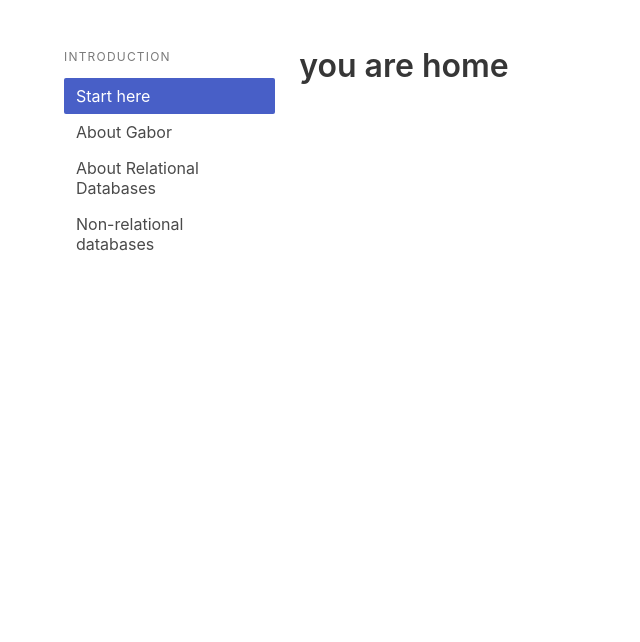
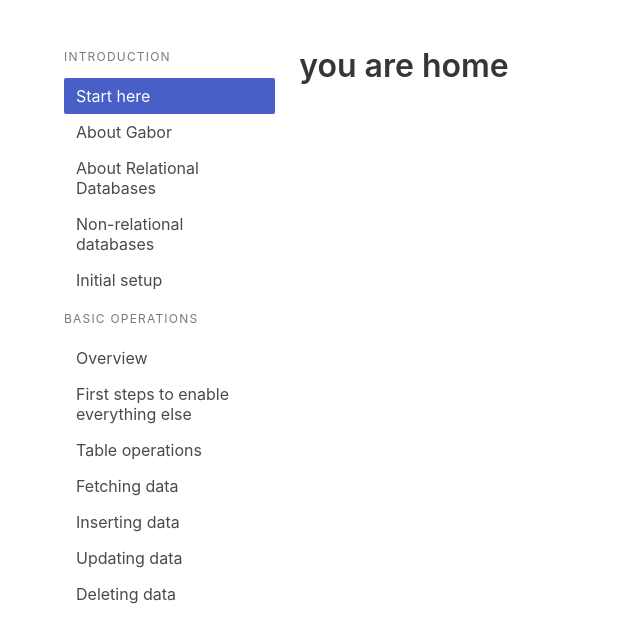
Before and after one commit to javorszky/jamstack-workshop-companion-static, a React (Vite) app: page / in a window 1280 px wide. Shown: the top 642 px of the page, without its empty margins (0-640 px from the left). Built offline with nearby package versions, Linux system fonts and the light colour scheme.

Commit message:
Style the nav to only open what's needed

```diff
--- a/src/Nav.jsx
+++ b/src/Nav.jsx
@@ -1,23 +1,40 @@
-import { Children } from "react";
 import {
     Link as ReactDomLink,
     useRouteMatch
 } from "react-router-dom";
+
+import './nav.css';
 
 function Link(props) {
     let match = useRouteMatch({
         path: props.to,
         exact: true,
     })
+
+    let open = useRouteMatch({
+        path: props.to,
+        exact: false,
+        strict: true,
+    })
+
+    function classes(m, o) {
+        let c = ''
+        if (m) {
+            c += 'is-active '
+        }
+        if (o) {
+            c += 'is-open'
+        }
+        return c.trim()
+    }
+
     return (
-        <ReactDomLink className={match ? 'is-active' : ''} to={props.to}>{props.children}</ReactDomLink>
+        <ReactDomLink className={classes(match, open)} to={props.to}>{props.children}</ReactDomLink>
     )
 }
 
 
 function Nav() {
-
-
     return (
         <>
             <p className="menu-label">Introduction</p>
@@ -34,6 +51,80 @@ function Nav() {
                 <li>
                     <Link to="/about-non-relational-databases">Non-relational databases</Link>
                 </li>
+                <li>
+                    <Link to="/initial-setup">Initial setup</Link>
+                </li>
+            </ul>
+            <p className="menu-label">Basic Operations</p>
+            <ul className="menu-list">
+                <li>
+                    <Link to="/basic">Overview</Link>
+                </li>
+                <li>
+                    <Link to="/basic/first">First steps to enable everything else</Link>
+                </li>
+                <li>
+                    <Link to="/basic/tables">Table operations</Link>
+                    <ul>
+                        <li>
+                            <Link to="/basic/tables/create">Create table</Link>
+                        </li>
+                        <li>
+                            <Link to="/basic/tables/drop">Drop table</Link>
+                        </li>
+                        <li>
+                            <Link to="/basic/tables/alter">Alter table</Link>
+                        </li>
+                        <li>
+                            <Link to="/basic/tables/copy">Copy table</Link>
+                        </li>
+                    </ul>
+                </li>
+                <li>
+                    <Link to="/basic/select">Fetching data</Link>
+                    <ul>
+                        <li>
+                            <Link to="/basic/select/renaming-columns">Renaming columns in result</Link>
+                        </li>
+                        <li>
+                            <Link to="/basic/select/fetching-only-some-columns">Fetching only some of the columns</Link>
+                        </li>
+                        <li>
+                            <Link to="/basic/select/where">Fetching some of the data with <code>WHERE</code></Link>
+                        </li>
+                    </ul>
+                </li>
+                <li>
+                    <Link to="/basic/insert">Inserting data</Link>
+                    <ul>
+                        <li>
+                            <Link to="/basic/insert/insert-with-defaults">Inserting with defaults</Link>
+                        </li>
+                        <li>
+                            <Link to="/basic/insert/bulk-inserts">Bulk inserts</Link>
+                        </li>
+                        <li>
+                            <Link to="/basic/insert/seletc">Inserting from another table</Link>
+                        </li>
+                    </ul>
+                </li>
+                <li>
+                    <Link to="/basic/update">Updating data</Link>
+                </li>
+                <li>
+                    <Link to="/basic/delete">Deleting data</Link>
+                    <ul>
+                        <li>
+                            <Link to="/basic/delete/delete-one">Deleting one row</Link>
+                        </li>
+                        <li>
+                            <Link to="/basic/delete/delete-many">Delete many rows</Link>
+                        </li>
+                        <li>
+                            <Link to="/basic/delete/truncate">Delete everything / truncate</Link>
+                        </li>
+                    </ul>
+                </li>
             </ul>
         </>
     )
--- a/src/index.css
+++ /dev/null
@@ -1,13 +0,0 @@
-body {
-  margin: 0;
-  font-family: -apple-system, BlinkMacSystemFont, 'Segoe UI', 'Roboto', 'Oxygen',
-    'Ubuntu', 'Cantarell', 'Fira Sans', 'Droid Sans', 'Helvetica Neue',
-    sans-serif;
-  -webkit-font-smoothing: antialiased;
-  -moz-osx-font-smoothing: grayscale;
-}
-
-code {
-  font-family: source-code-pro, Menlo, Monaco, Consolas, 'Courier New',
-    monospace;
-}
--- a/src/main.jsx
+++ b/src/main.jsx
@@ -1,6 +1,5 @@
 import React from 'react'
 import ReactDOM from 'react-dom'
-import './index.css'
 import App from './App'
 import {
   BrowserRouter as Router,
--- /dev/null
+++ b/src/nav.css
@@ -0,0 +1,11 @@
+.menu-list li ul {
+    display:none;
+}
+
+.menu-list li ul+a::after {
+    content: 'open me';
+}
+
+.menu-list li a.is-active+ul , a.is-open+ul {
+    display: block;
+}
```
